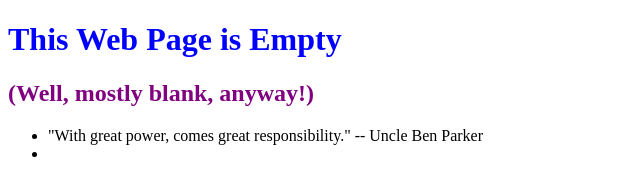
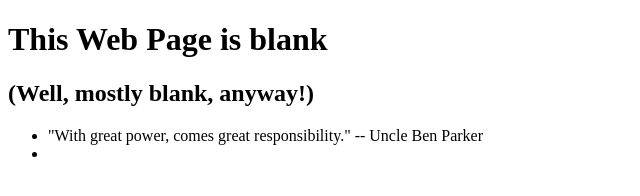
Before and after one commit to resourcefulgoat/0main_openSAP_repo, a plain HTML site: page index.html in a window 1280 px wide. Shown: the whole page, without its empty margins (0-640 px from the left). Drawn offline with Linux system fonts and the light colour scheme.

Commit message:
remove styles from both headers

```diff
--- a/index.html
+++ b/index.html
@@ -6,8 +6,8 @@
 		<LINK href="styles.css" rel="stylesheet" type="text/css">
 	</head>
 	<body>
-		<h1 style="color: Blue">This Web Page is Empty</h1>
-		<h2 style="color: Purple">(Well, mostly blank, anyway!)</h2>
+		<h1>This Web Page is blank</h1>
+		<h2>(Well, mostly blank, anyway!)</h2>
 		<ul>
 			<li>"With great power, comes great responsibility." -- Uncle Ben Parker</li>
 			<li></li>
```
